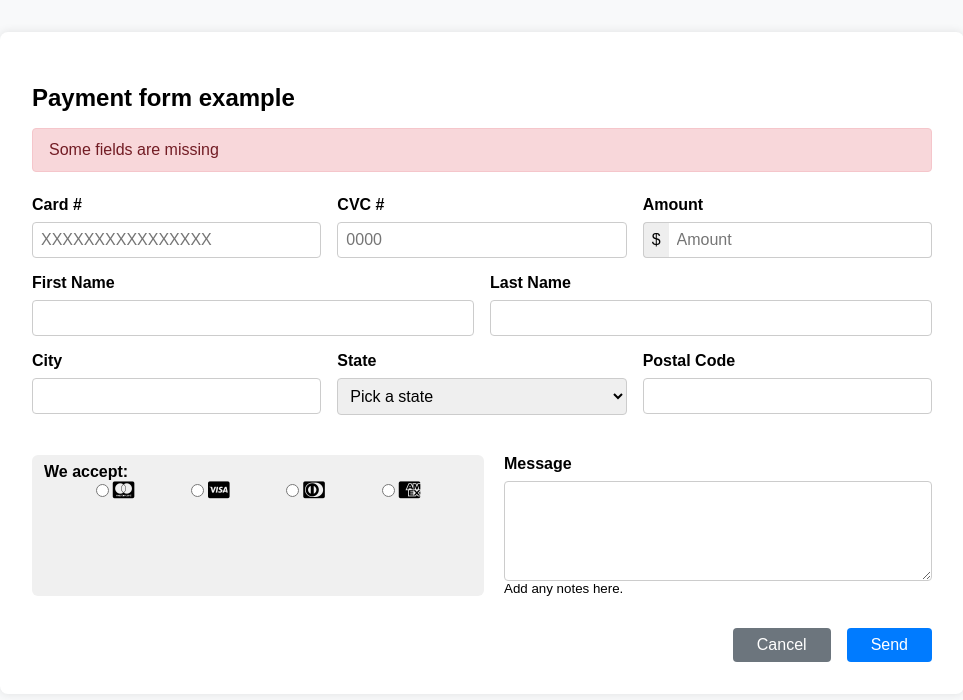
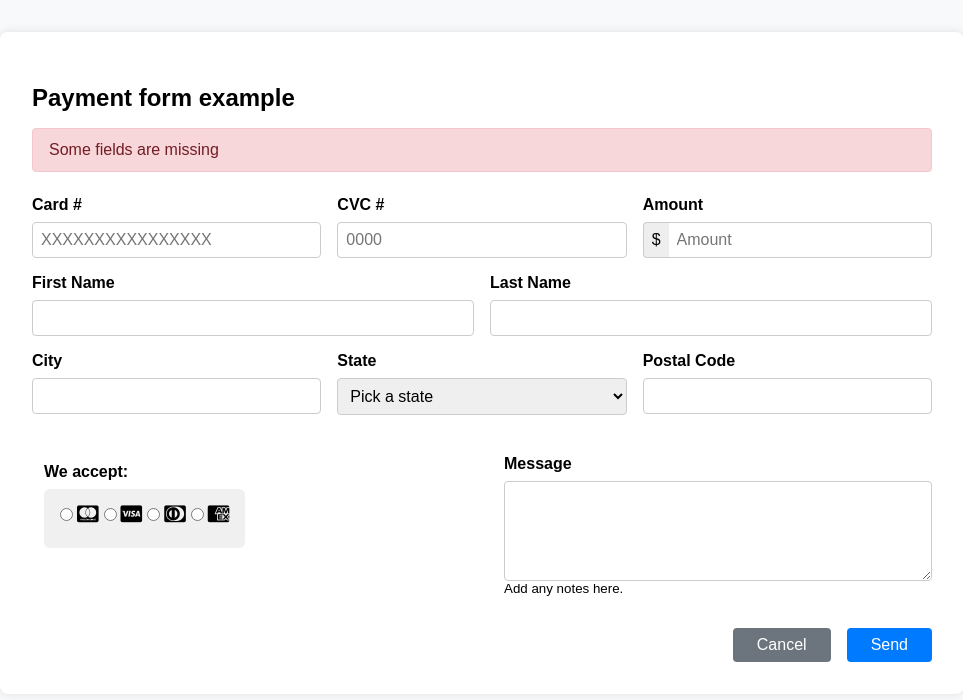
Before and after one commit to Nirugane/HTML5-Form, a plain HTML site: page index.html in a window 1280 px wide. Shown: the whole page, without its empty margins (158-1121 px from the left). Drawn offline with Linux system fonts and the light colour scheme.

Commit message:
COMPLETED

```diff
--- a/styles.css
+++ b/styles.css
@@ -86,6 +86,11 @@ textarea {
     flex: 1;
 }
 
+.payment-options-row label {
+
+    display: block;
+    margin-bottom: 0.5rem;
+}
 
 .payment-message-row {
     display: flex;
@@ -95,17 +100,21 @@ textarea {
 
 
 .payment-methods-container {
-    background-color: #f0f0f0;
+
     padding: 0.5rem 0.75rem;
     flex: 1;
-    border-radius: 6px;
+
 }
 
 .payment-options {
     display: flex;
-    justify-content: space-evenly;
+    justify-content: flex-start;
     margin-top: 0;
     gap: 5px;
+    background-color: #f0f0f0;
+    border-radius: 6px;
+    padding: 1rem;
+    width: fit-content;
 }
 
 .payment-options label {
```
